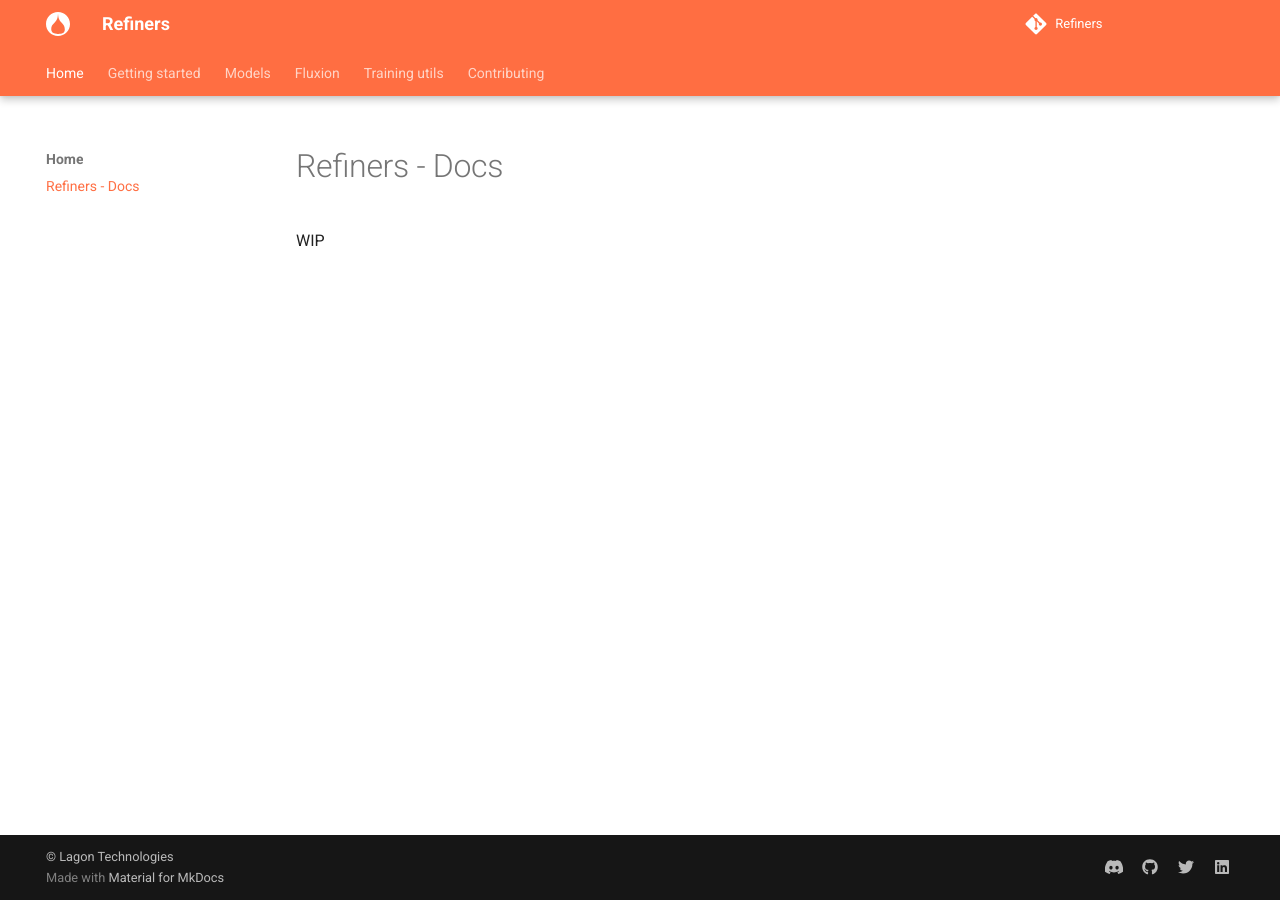
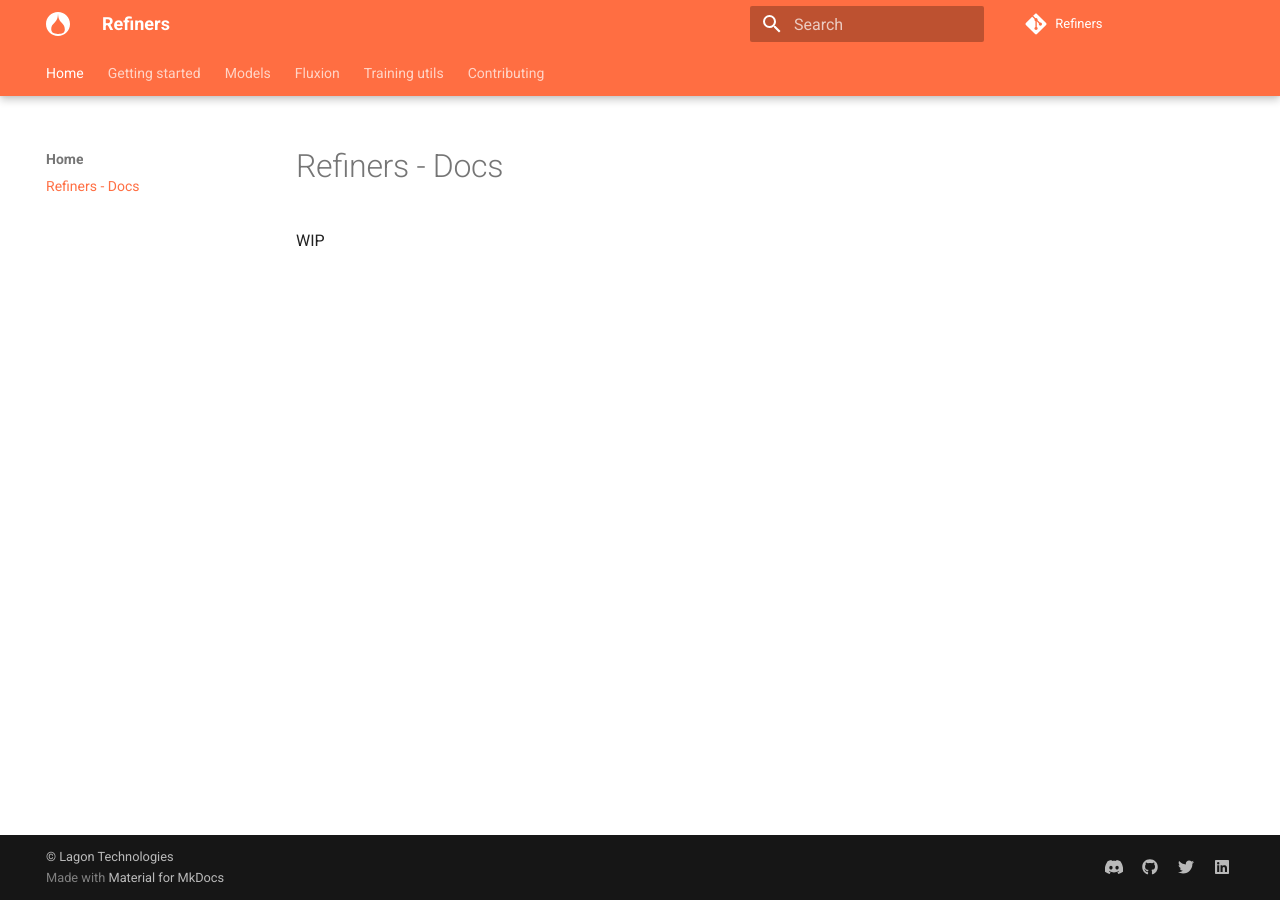
Before and after one commit to finegrain-ai/refiners, an MkDocs documentation site: the page built from docs/index.md, in a window 1280 px wide. Built offline with MkDocs 1.6.1 and Material for MkDocs 9.7.7, drawn with Linux system fonts in a browser that asks for light colours; comment, search, counter and statistics services are not loaded.

Commit message:
add `plugins`, `markdown_extensions`, `theme.features` settings in mkdocs.yml

```diff
--- a/mkdocs.yml
+++ b/mkdocs.yml
@@ -21,8 +21,11 @@
     - toc.follow
     - toc.integrate
     - navigation.tabs.sticky
+    - content.code.copy
 plugins:
   - mkdocstrings
+  - search
+  - tags
 extra_css:
   - stylesheets/extra.css
 nav:
@@ -51,5 +54,21 @@
     - icon: fontawesome/brands/linkedin
       link: https://www.linkedin.com/company/finegrain-ai/
 markdown_extensions:
+  - admonition
+  - attr_list
+  - footnotes
+  - pymdownx.highlight:
+      anchor_linenums: true
+      line_spans: __span
+      pygments_lang_class: true
+  - pymdownx.inlinehilite
+  - pymdownx.snippets
+  - pymdownx.superfences
+  - pymdownx.details
+  - pymdownx.tabbed:
+      alternate_style: true
+  - pymdownx.emoji:
+      emoji_index: !!python/name:material.extensions.emoji.twemoji
+      emoji_generator: !!python/name:material.extensions.emoji.to_svg
   - toc:
       permalink: true
```
